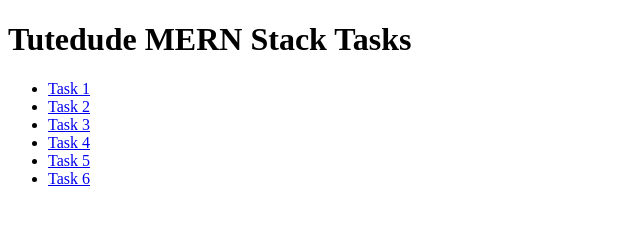
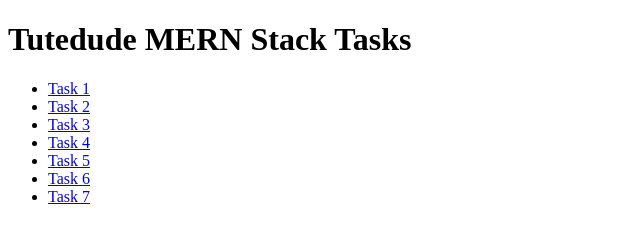
Before and after one commit to SJK-tech/Tutedude-mernstack-tasks, a plain HTML site: page index.html in a window 1280 px wide. Shown: the full height of the page, 0-640 px from the left. Drawn offline with Linux system fonts and the light colour scheme.

Commit message:
Add link for Task 7 in index.html

```diff
--- a/index.html
+++ b/index.html
@@ -13,6 +13,8 @@
         <li><a href="tute%20task4/">Task 4</a></li>
         <li><a href="tute%20task5/">Task 5</a></li>
         <li><a href="tute%20task6/">Task 6</a></li>
+        <li><a href="tute%20task7/">Task 7</a></li>
+
 
     </ul>
 </body>
```
